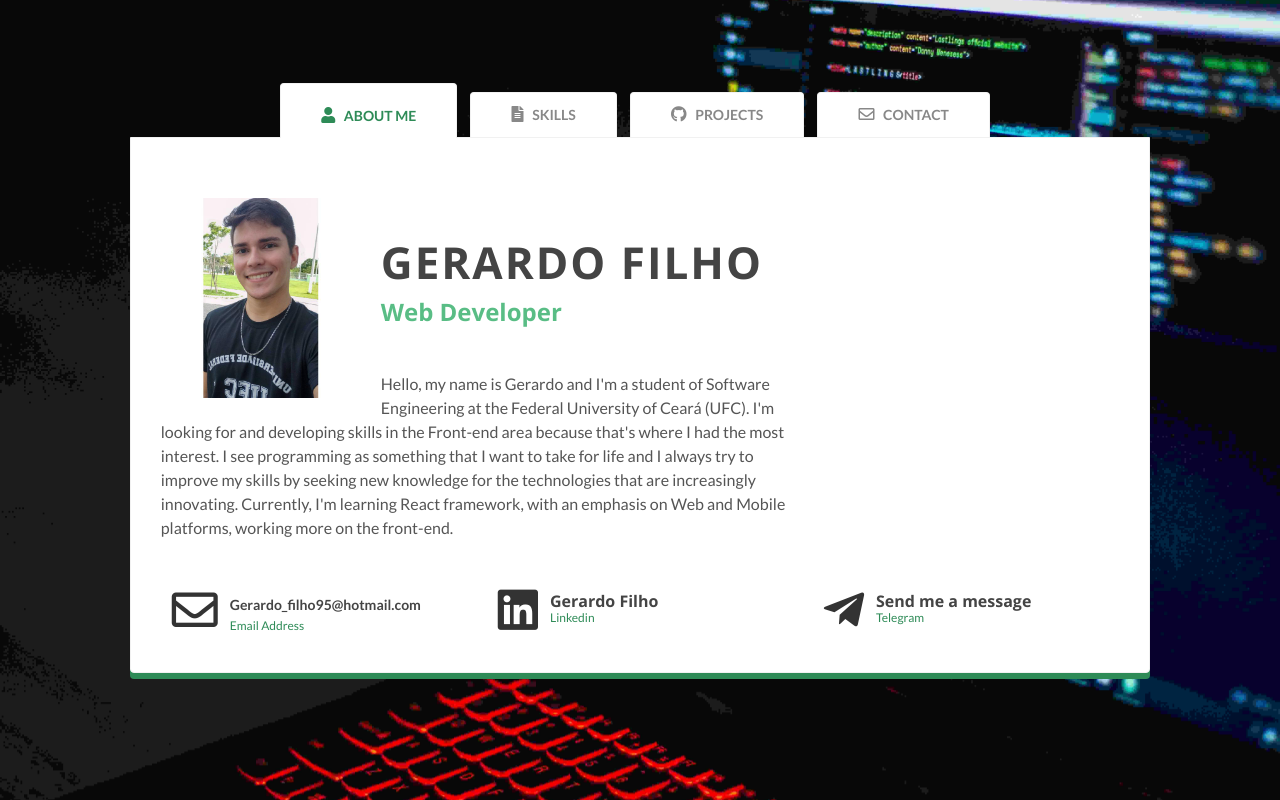
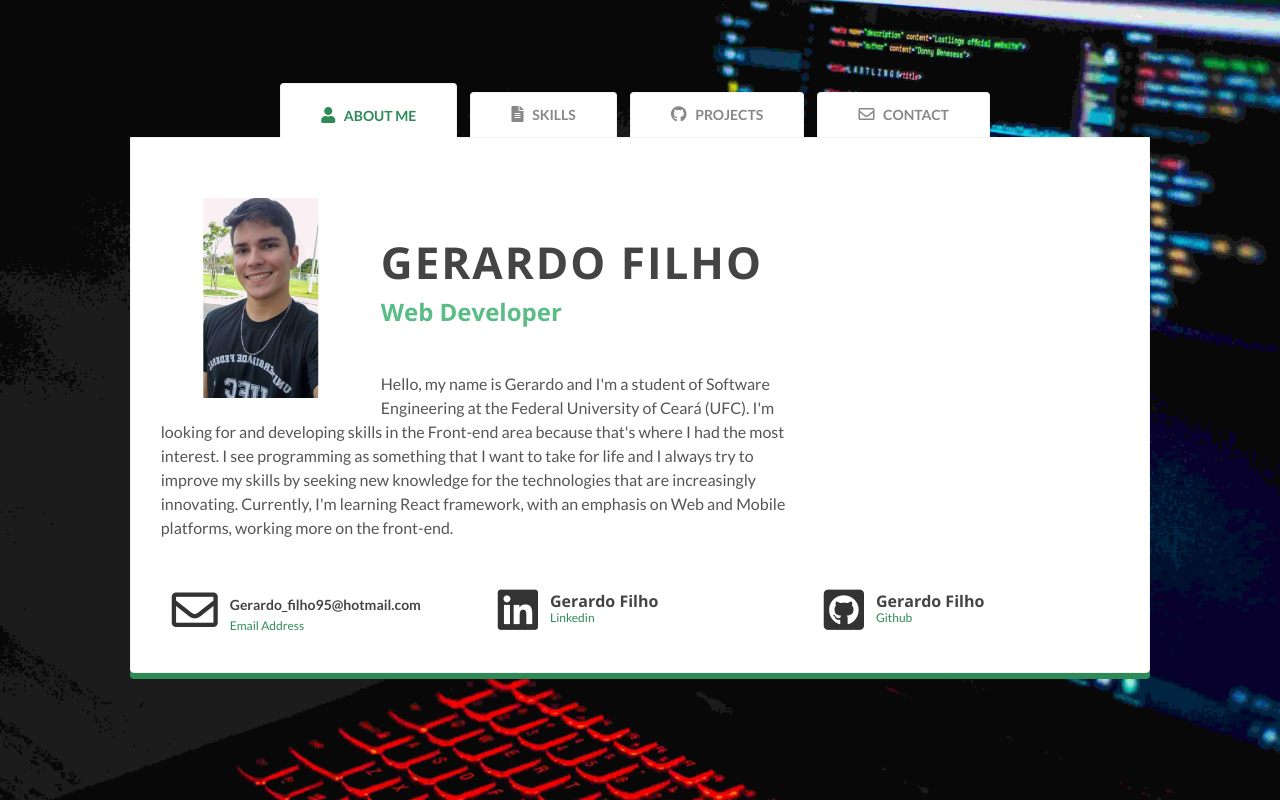
Before and after one commit to GerardoFilho/Gerardof.github.io, a plain HTML site: page index.html in a window 1280 px wide. Drawn offline with nearby package versions, Linux system fonts and the light colour scheme; a web font is replaced by a local one.

Commit message:
Alterado um campo de contato

```diff
--- a/index.html
+++ b/index.html
@@ -165,15 +165,15 @@
                 </div>
                 <div class="g1">
                   <div class="item-box clearfix">
-                    <i class="fab fa-telegram-plane"></i>
+                    <i class="fab fa-github-square"></i>
                     <div class="item-data">
                       <h3>
-                        <a href="https://t.me/Gerardofilho" target="_blank">
-                          Send me a message
+                        <a href="https://github.com/GerardoFilho" target="_blank">
+                          Gerardo Filho
                         </a>
                       </h3>
                       <p>
-                        Telegram
+                        Github
                       </p>
                     </div>
                   </div>
```
